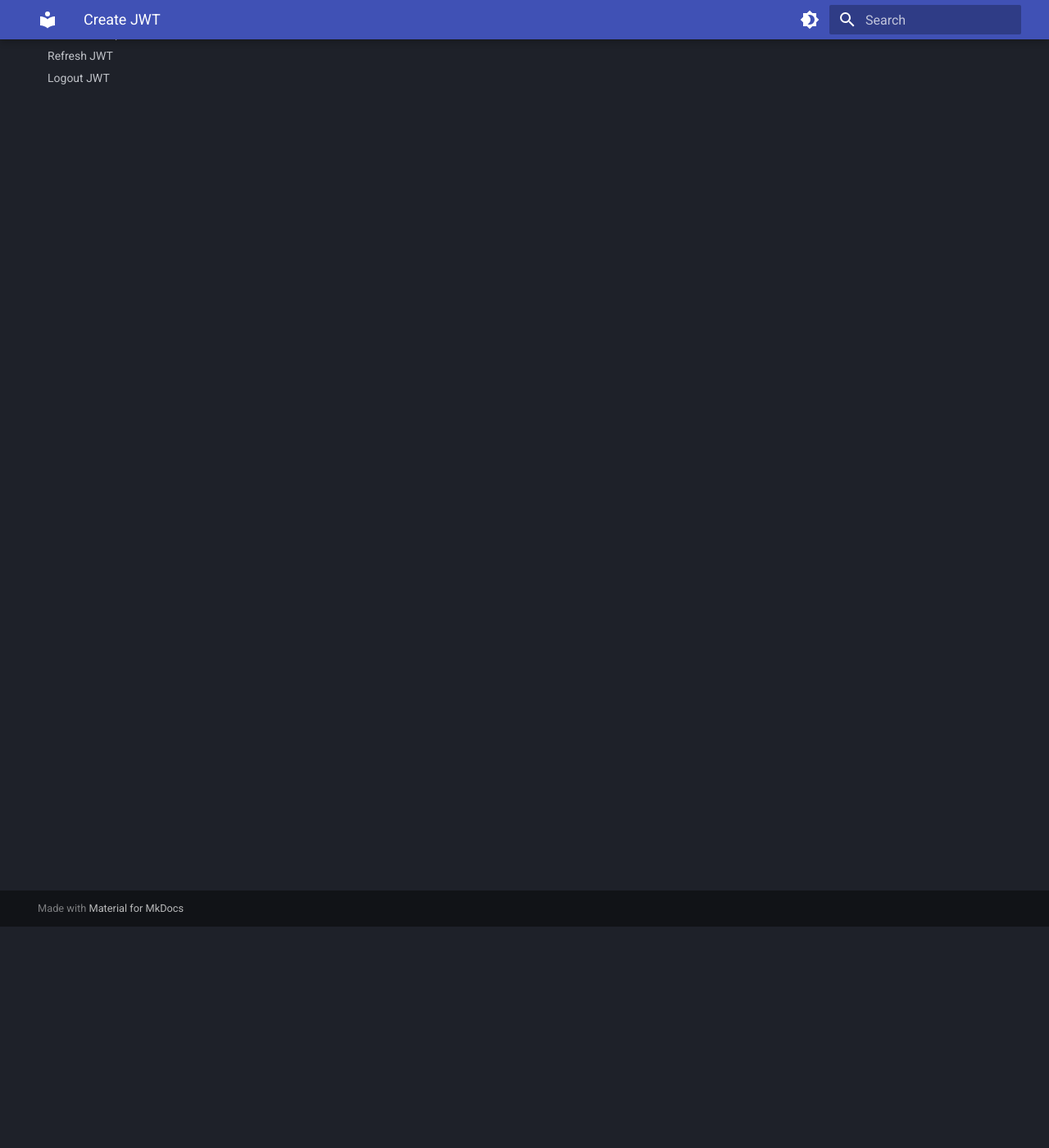
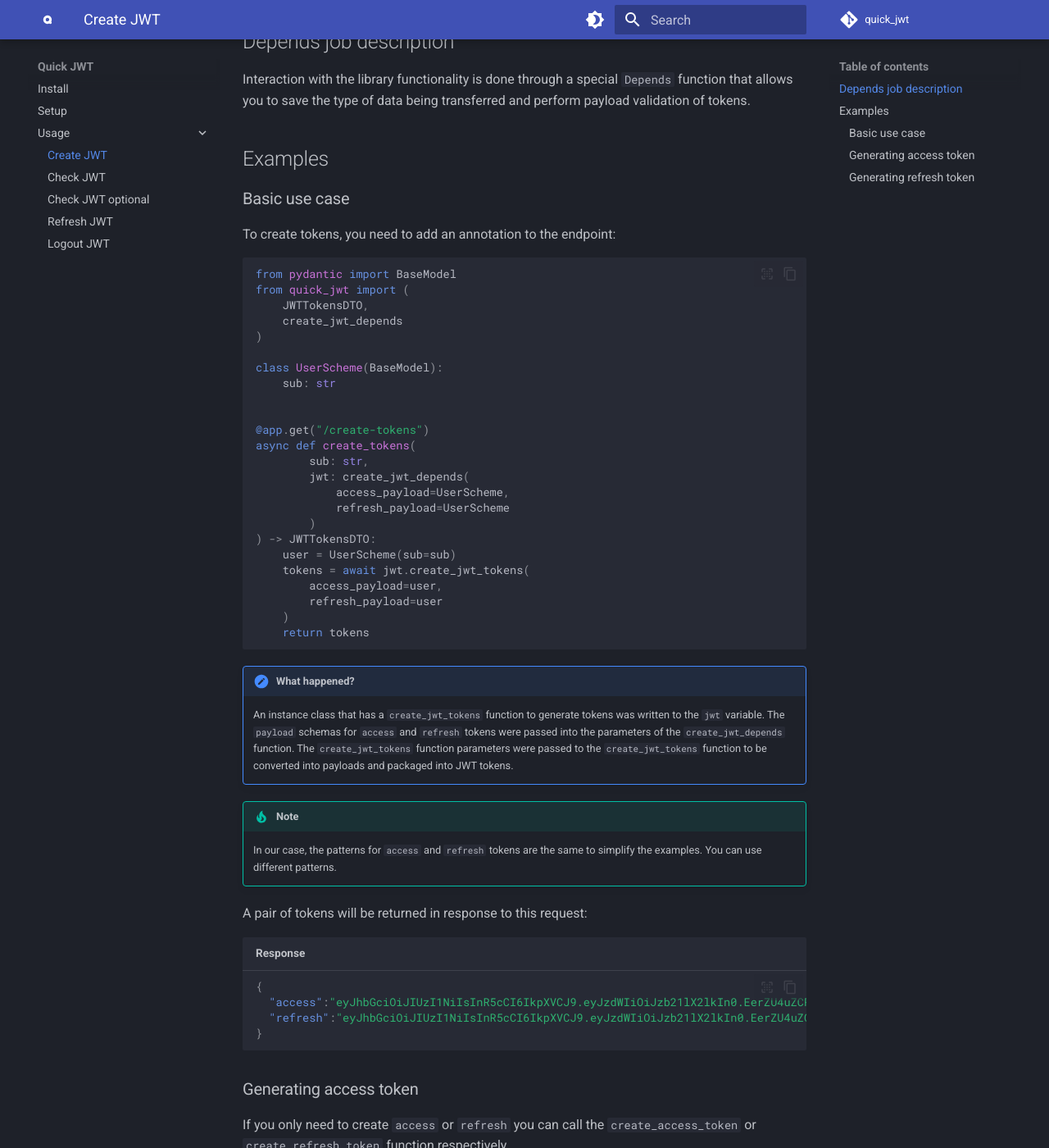
Before and after one commit to maxim-f1/quick_jwt, an MkDocs documentation site: the page built from docs/usage/create_jwt.md, in a window 1280 px wide and 1400 px high, scrolled down 270 px. Shown: the whole window at 82% size. Built offline with MkDocs 1.6.1 and Material for MkDocs 9.7.7, drawn with Linux system fonts in a browser that asks for light colours; comment, search, counter and statistics services are not loaded; some of the changed text lies outside the part shown.

Commit message:
QUICK-JWT-39: Create MkDocs documentation site 3. Add docs for create_jwt.md

````diff
--- a/docs/usage/create_jwt.md
+++ b/docs/usage/create_jwt.md
@@ -1 +1,127 @@
 # Create JWT
+
+!!! note "Prerequisites"
+
+    The creation of JWT tokens will require <a href="https://maxim-f1.github.io/quick_jwt/install/">install</a> and <a href="https://maxim-f1.github.io/quick_jwt/setup/">setup</a> library.
+
+## Depends job description
+
+Interaction with the library functionality is done through a special `Depends` function that allows you to save the type of data being transferred and perform payload validation of tokens.
+
+## Examples
+
+### Basic use case
+
+To create tokens, you need to add an annotation to the endpoint:
+
+```Python
+from pydantic import BaseModel
+from quick_jwt import (
+    JWTTokensDTO,
+    create_jwt_depends
+)
+
+class UserScheme(BaseModel):
+    sub: str
+
+
+@app.get("/create-tokens")
+async def create_tokens(
+        sub: str,
+        jwt: create_jwt_depends(
+            access_payload=UserScheme,
+            refresh_payload=UserScheme
+        )
+) -> JWTTokensDTO:
+    user = UserScheme(sub=sub)
+    tokens = await jwt.create_jwt_tokens(
+        access_payload=user,
+        refresh_payload=user
+    )
+    return tokens
+```
+
+!!! note "What happened?"
+
+    An instance class that has a `create_jwt_tokens` function to generate tokens was written to the `jwt` variable. The `payload` schemas for `access` and `refresh` tokens were passed into the parameters of the `create_jwt_depends` function. The `create_jwt_tokens` function parameters were passed to the `create_jwt_tokens` function to be converted into payloads and packaged into JWT tokens.
+
+!!! note tip
+
+    In our case, the patterns for `access` and `refresh` tokens are the same to simplify the examples. You can use different patterns.
+
+A pair of tokens will be returned in response to this request:
+
+```json  title="Response"
+{
+  "access":"eyJhbGciOiJIUzI1NiIsInR5cCI6IkpXVCJ9.eyJzdWIiOiJzb21lX2lkIn0.EerZU4uZCRh7yXxOqsZKTwzls7BnL-6C8jidTTkit6k",
+  "refresh":"eyJhbGciOiJIUzI1NiIsInR5cCI6IkpXVCJ9.eyJzdWIiOiJzb21lX2lkIn0.EerZU4uZCRh7yXxOqsZKTwzls7BnL-6C8jidTTkit6k"
+}
+```
+
+### Generating access token
+
+If you only need to create `access` or `refresh` you can call the `create_access_token` or `create_refresh_token` function respectively.
+
+```Python
+from pydantic import BaseModel
+from quick_jwt import create_jwt_depends
+
+class UserScheme(BaseModel):
+    sub: str
+
+
+@app.get("/create-access-token")
+async def create_access_token(
+        sub: str,
+        jwt: create_jwt_depends(
+            access_payload=UserScheme,
+            refresh_payload=UserScheme
+        )
+) -> str:
+    user = UserScheme(sub=sub)
+    token = await jwt.create_access_token(
+        access_payload=user
+    )
+    return token
+```
+
+!!! note
+
+    The function generated an `access` token that can be used in further checks.
+
+```json title="Response"
+"eyJhbGciOiJIUzI1NiIsInR5cCI6IkpXVCJ9.eyJzdWIiOiJzb21lX2lkIn0.EerZU4uZCRh7yXxOqsZKTwzls7BnL-6C8jidTTkit6k"
+```
+
+### Generating refresh token
+
+```Python
+from pydantic import BaseModel
+from quick_jwt import create_jwt_depends
+
+class UserScheme(BaseModel):
+    sub: str
+
+
+@app.get("/create-refresh-token")
+async def create_refresh_token(
+        sub: str,
+        jwt: create_jwt_depends(
+            access_payload=UserScheme,
+            refresh_payload=UserScheme
+        )
+) -> str:
+    user = UserScheme(sub=sub)
+    token = await jwt.create_refresh_token(
+        refresh_payload=user
+    )
+    return token
+```
+
+!!! note
+
+    The function generated a `refresh` token that can be used in further checks.
+
+```json title="Response"
+"eyJhbGciOiJIUzI1NiIsInR5cCI6IkpXVCJ9.eyJzdWIiOiJzb21lX2lkIn0.EerZU4uZCRh7yXxOqsZKTwzls7BnL-6C8jidTTkit6k"
+```
--- a/mkdocs.yml
+++ b/mkdocs.yml
@@ -1,6 +1,8 @@
 site_name: Quick JWT
 site_description: Quick JWT library for authorization in FastAPI applications
 site_url: https://maxim-f1.github.io/quick_jwt/
+repo_url: https://github.com/maxim-f1/quick_jwt
+repo_name: quick_jwt
 
 nav:
   - install.md
@@ -15,6 +17,7 @@
 
 theme:
   name: material
+  logo: assets/logo.svg
   features:
     - navigation.indexes
     - content.code.copy
@@ -46,3 +49,9 @@
   - pymdownx.inlinehilite
   - pymdownx.snippets
   - pymdownx.superfences
+
+extra:
+  social:
+    - icon: fontawesome/brands/github
+      link: https://github.com/maxim-f1/quick_jwt
+      name: quick_jwt
````
Also changed, not shown: docs/setup.md (+2 -2 lines), docs/assets/logo.svg (added).
